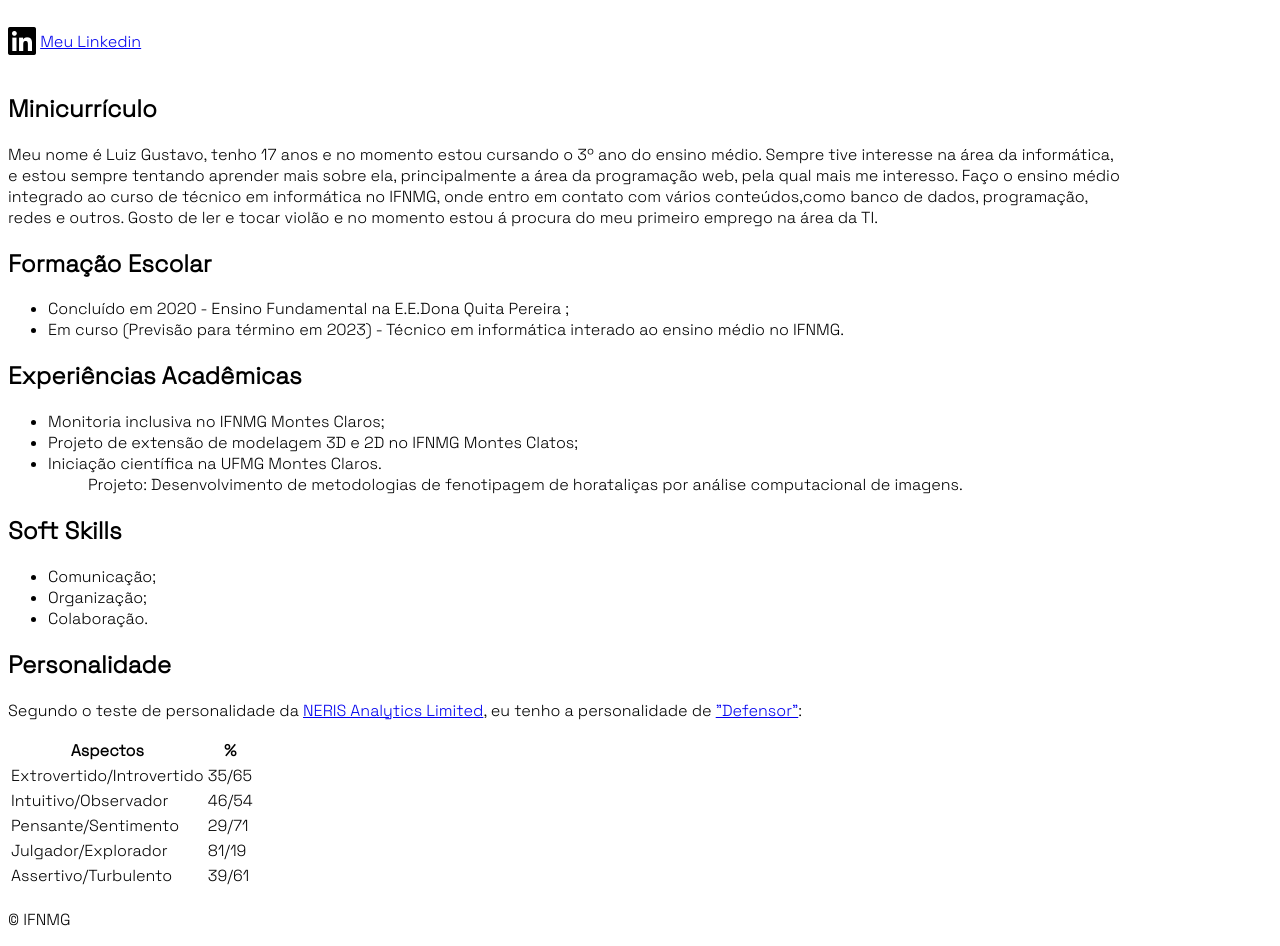
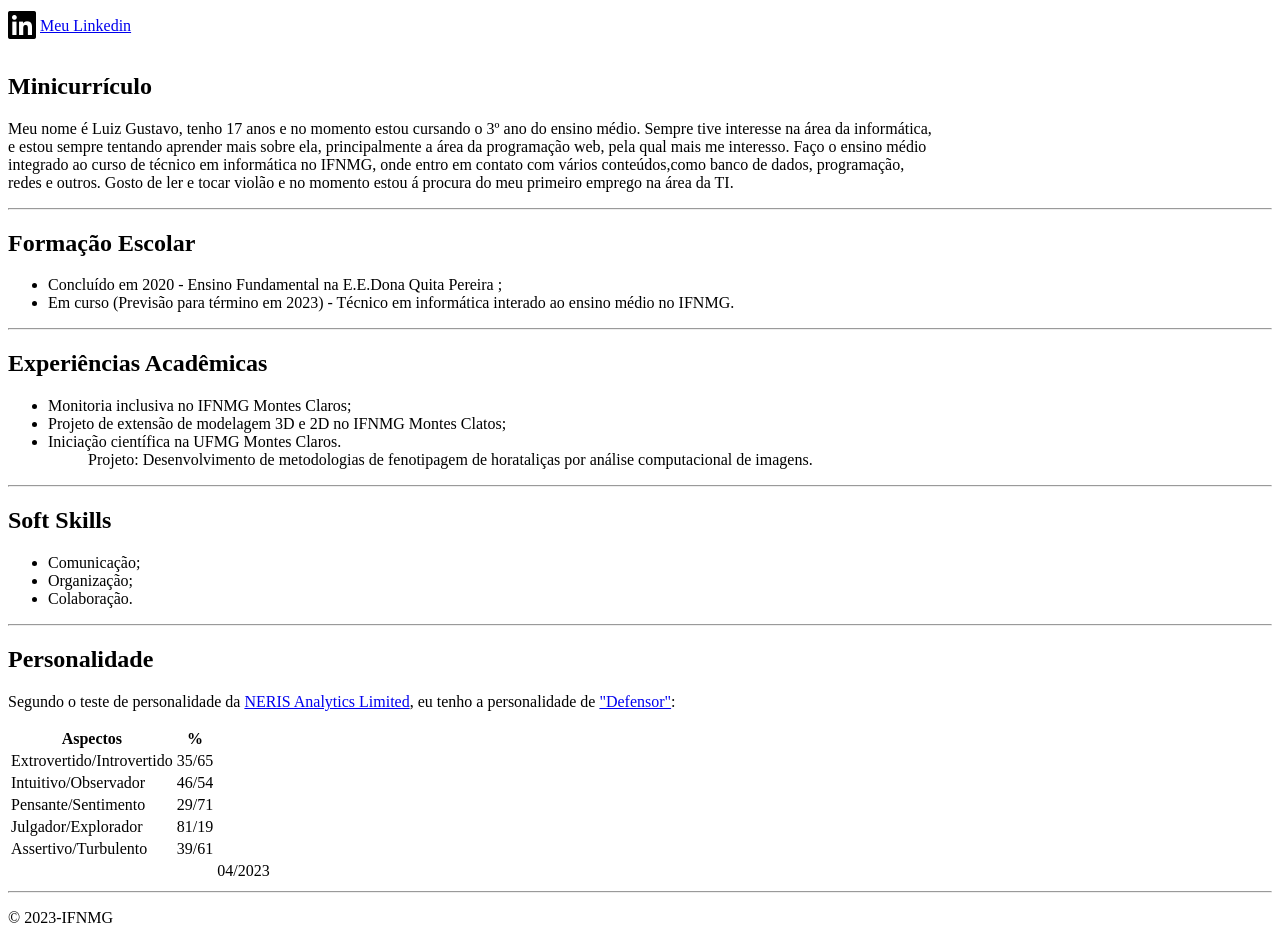
Before and after one commit to guoliveira0/CurriculumVitae, a plain HTML site: page index.html in a window 1280 px wide. Shown: the part 582-1528 px from the top of the page. Drawn offline with Linux system fonts and the light colour scheme.

Commit message:
quinto commit

```diff
--- a/index.html
+++ b/index.html
@@ -8,12 +8,6 @@
       src="https://kit.fontawesome.com/e492ef72bc.js"
       crossorigin="anonymous"
     ></script>
-    <style>
-      @import url('https://fonts.googleapis.com/css2?family=Space+Grotesk:wght@300&display=swap');
-      *{
-        font-family: 'Space Grotesk', sans-serif;
-      }
-    </style>
     <title>Luiz Gustavo Oliveira Santos</title>
   </head>
   <body>
@@ -47,7 +41,7 @@
           integrado ao curso de técnico em informática no IFNMG, onde entro em
           contato com vários conteúdos,como banco de dados, programação,<br />
           redes e outros. Gosto de ler e tocar violão e no momento estou á
-          procura do meu primeiro emprego na área da TI.
+          procura do meu primeiro emprego na área da TI.<hr>
         </p>
       </div>
       <div>
@@ -60,7 +54,7 @@
             Em curso (Previsão para término em 2023) - Técnico em informática
             interado ao ensino médio no IFNMG.
           </li>
-        </ul>
+        </ul><hr>
       </div>
       <div>
         <h2>Experiências Acadêmicas</h2>
@@ -76,7 +70,7 @@
               horataliças por análise computacional de imagens.
             </ul>
           </li>
-        </ul>
+        </ul><hr>
       </div>
       <div>
         <h2>Soft Skills</h2>
@@ -84,7 +78,7 @@
           <li>Comunicação;</li>
           <li>Organização;</li>
           <li>Colaboração.</li>
-        </ul>
+        </ul><hr>
       </div>
       <div>
         <h2>Personalidade</h2>
@@ -133,13 +127,13 @@
           <tfoot><tr>
             <td></td>
             <td></td>
-            <td></td>
+            <td>04/2023</td>
           </tr></tfoot>
-        </table>
+        </table><hr>
       </div>
     </main>
     <footer>
-      <p>&copy; IFNMG</p>
+      <p>&copy; 2023-IFNMG</p>
     </footer>
   </body>
 </html>
```
